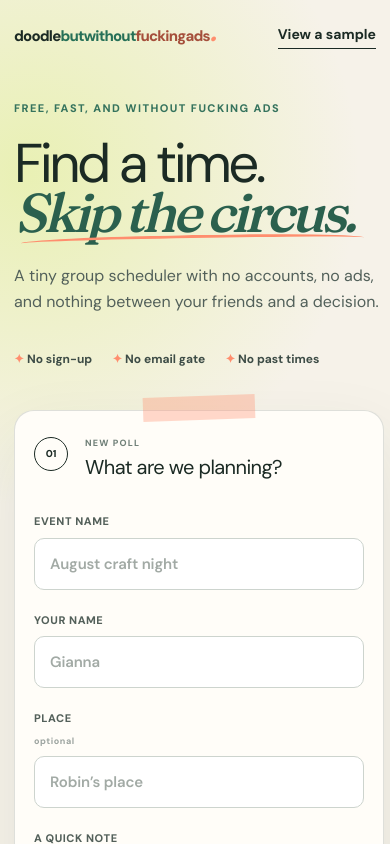
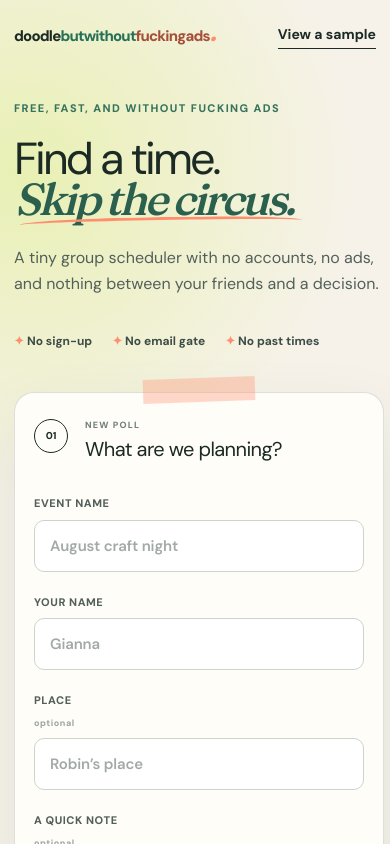
Before and after one commit to Robinnnnn/doodlebutwithoutfuckingads, a Next.js app: page / in a window 390 px wide. Shown: the top 844 px of the page. Built offline with nearby package versions, Linux system fonts and the light colour scheme.

Commit message:
Keep hero tagline on one line

```diff
--- a/app/globals.css
+++ b/app/globals.css
@@ -142,7 +142,7 @@ a {
 .hero-copy h1 {
   max-width: 600px;
   margin: 22px 0 24px;
-  font-size: clamp(58px, 6.6vw, 94px);
+  font-size: clamp(52px, 5.3vw, 76px);
   line-height: 0.91;
   letter-spacing: -0.065em;
 }
@@ -153,6 +153,7 @@ a {
   color: #2b604e;
   font-family: var(--font-display);
   font-weight: 420;
+  white-space: nowrap;
 }
 
 .hero-copy h1 em::after {
@@ -973,7 +974,7 @@ a {
   }
 
   .hero-copy h1 {
-    font-size: clamp(54px, 14vw, 82px);
+    font-size: clamp(36px, 11.5vw, 76px);
   }
 
   .poll-intro {
```
